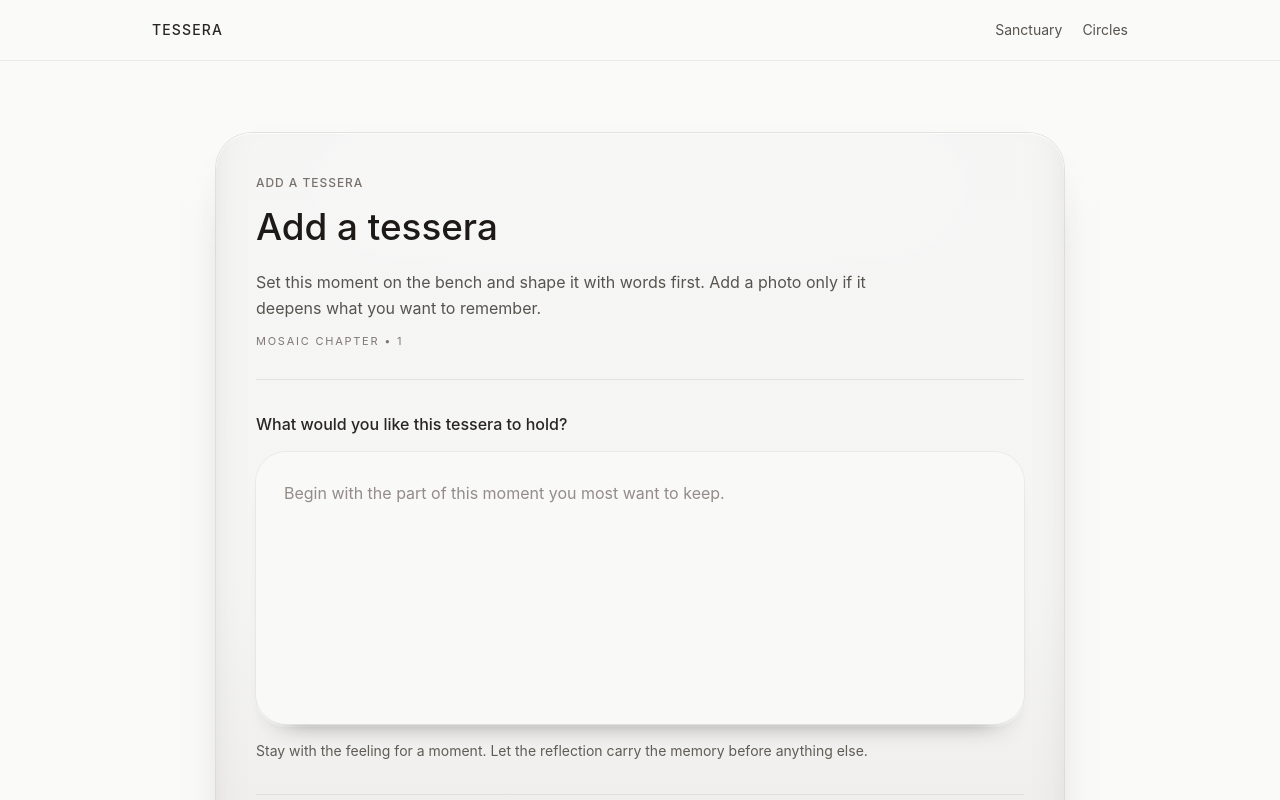
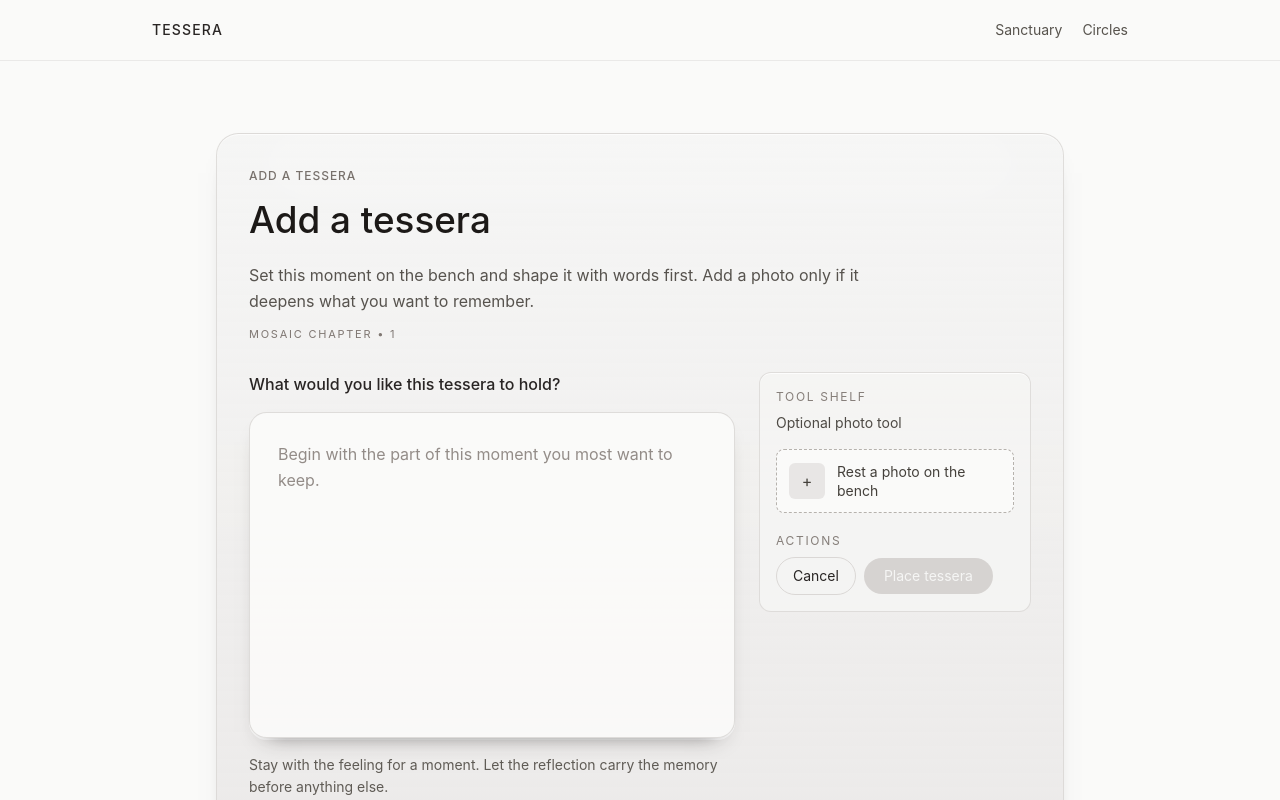
Before and after one commit to vanderjt/tessera, a Next.js app: page /mosaics/1/share in a window 1280 px wide. Shown: the top 800 px of the page. Built offline with nearby package versions, Linux system fonts and the light colour scheme.

Commit message:
Refine tessera share page into bench-style two-zone layout

```diff
--- a/app/(app)/mosaics/[mosaicId]/share/page.tsx
+++ b/app/(app)/mosaics/[mosaicId]/share/page.tsx
@@ -45,11 +45,11 @@ export default function ShareMomentPage({ params }: PageProps) {
     <section className="mx-auto max-w-4xl px-4 pb-12 sm:px-6">
       <form
         onSubmit={handlePlaceTessera}
-        className="relative mt-4 overflow-hidden rounded-[2.25rem] bg-gradient-to-b from-stone-100/95 via-stone-100/90 to-stone-200/85 p-6 shadow-[inset_0_1px_0_rgba(255,255,255,0.72),inset_0_-30px_60px_-40px_rgba(68,64,60,0.6),0_30px_50px_-38px_rgba(41,37,36,0.85)] ring-1 ring-stone-300/60 sm:p-10"
+        className="relative mt-4 overflow-hidden rounded-[1.4rem] border border-stone-300/70 bg-gradient-to-b from-stone-100/95 to-stone-200/75 p-6 shadow-[inset_0_1px_0_rgba(255,255,255,0.7),0_16px_28px_-24px_rgba(28,25,23,0.75)] sm:p-8"
       >
-        <div className="pointer-events-none absolute inset-x-6 top-4 h-20 rounded-full bg-white/35 blur-3xl sm:inset-x-20" />
-        <div className="relative space-y-8">
-          <header className="space-y-3 border-b border-stone-300/55 pb-7">
+        <div className="pointer-events-none absolute inset-x-8 top-0 h-14 bg-white/25 blur-2xl" />
+        <div className="relative space-y-7">
+          <header className="space-y-3">
             <p className="page-kicker">Add a tessera</p>
             <h1 className="page-title">Add a tessera</h1>
             <p className="page-body max-w-2xl text-stone-700/95">
@@ -59,16 +59,17 @@ export default function ShareMomentPage({ params }: PageProps) {
             <p className="text-[11px] uppercase tracking-[0.16em] text-stone-500/95">Mosaic chapter • {mosaicId}</p>
           </header>
 
+          <div className="grid gap-6 lg:grid-cols-[minmax(0,1fr)_17rem] lg:items-start">
             <div className="space-y-4">
               <p className="text-base font-medium text-stone-800">What would you like this tessera to hold?</p>
 
-            <div className="rounded-[1.9rem] bg-stone-50/95 p-5 shadow-[0_18px_28px_-26px_rgba(41,37,36,0.9),0_3px_0_0_rgba(255,255,255,0.8)] ring-1 ring-stone-200/75 sm:p-7">
+              <div className="rounded-[1.1rem] border border-stone-300/75 bg-stone-50/95 p-5 shadow-[0_12px_22px_-18px_rgba(41,37,36,0.85),0_2px_0_rgba(255,255,255,0.8)] sm:p-7">
                 <textarea
                   id="reflection"
                   value={reflection}
                   onChange={(event) => setReflection(event.target.value)}
                   placeholder="Begin with the part of this moment you most want to keep."
-                rows={8}
+                  rows={10}
                   className="w-full resize-none border-0 bg-transparent p-0 text-base leading-relaxed text-stone-800 outline-none placeholder:text-stone-500/80"
                 />
               </div>
@@ -78,13 +79,13 @@ export default function ShareMomentPage({ params }: PageProps) {
               </p>
             </div>
 
-          <div className="space-y-5 border-t border-stone-300/55 pt-6">
-            <div className="space-y-3">
-              <label htmlFor="photo" className="block text-sm font-medium text-stone-700/95">
-                Optional photo tool
-              </label>
+            <aside className="rounded-xl border border-stone-300/70 bg-stone-100/80 p-4 shadow-[inset_0_1px_0_rgba(255,255,255,0.75)]">
+              <div className="space-y-4">
+                <div className="space-y-2">
+                  <p className="text-xs uppercase tracking-[0.14em] text-stone-500/90">Tool shelf</p>
+                  <p className="text-sm text-stone-700/95">Optional photo tool</p>
+                </div>
 
-              <div className="rounded-2xl bg-stone-50/70 p-4 shadow-[inset_0_1px_0_rgba(255,255,255,0.75)] ring-1 ring-stone-200/70">
                 <input
                   id="photo"
                   type="file"
@@ -94,11 +95,17 @@ export default function ShareMomentPage({ params }: PageProps) {
                 />
                 <label
                   htmlFor="photo"
-                  className="inline-flex cursor-pointer items-center rounded-full bg-stone-200/80 px-4 py-2 text-sm text-stone-700 transition hover:bg-stone-300/80"
+                  className="group flex cursor-pointer items-center gap-3 rounded-lg border border-dashed border-stone-400/80 bg-stone-50/95 px-3 py-3 text-left text-sm text-stone-700 transition hover:border-stone-500"
                 >
-                  Choose photo
+                  <span className="flex h-9 w-9 shrink-0 items-center justify-center rounded-md bg-stone-200/90 text-base text-stone-700 transition group-hover:bg-stone-300/90">
+                    +
+                  </span>
+                  <span className="leading-snug">
+                    {photoName ? 'Replace photo' : 'Rest a photo on the bench'}
+                  </span>
                 </label>
-                {photoName ? <p className="mt-3 text-xs text-stone-500/95">Set on the bench: {photoName}</p> : null}
+
+                {photoName ? <p className="text-xs text-stone-500/95">Set on the bench: {photoName}</p> : null}
                 {photoPreview ? (
                   <Image
                     src={photoPreview}
@@ -106,13 +113,14 @@ export default function ShareMomentPage({ params }: PageProps) {
                     width={960}
                     height={640}
                     unoptimized
-                    className="mt-4 max-h-64 w-full rounded-xl object-cover ring-1 ring-stone-300/70"
+                    className="max-h-48 w-full rounded-lg object-cover ring-1 ring-stone-300/70"
                   />
                 ) : null}
               </div>
-            </div>
 
-            <div className="flex items-center gap-3 pt-1">
+              <div className="mt-5 space-y-2">
+                <p className="text-xs uppercase tracking-[0.14em] text-stone-500/90">Actions</p>
+                <div className="flex flex-wrap items-center gap-2">
                   <Link
                     href={`/mosaics/${mosaicId}`}
                     className="rounded-full border border-stone-300/85 px-4 py-2 text-sm text-stone-700 transition hover:border-stone-400 hover:text-stone-900"
@@ -128,6 +136,8 @@ export default function ShareMomentPage({ params }: PageProps) {
                   </button>
                 </div>
               </div>
+            </aside>
+          </div>
         </div>
       </form>
     </section>
```
Lines whose indentation alone changed are shown as unchanged.
